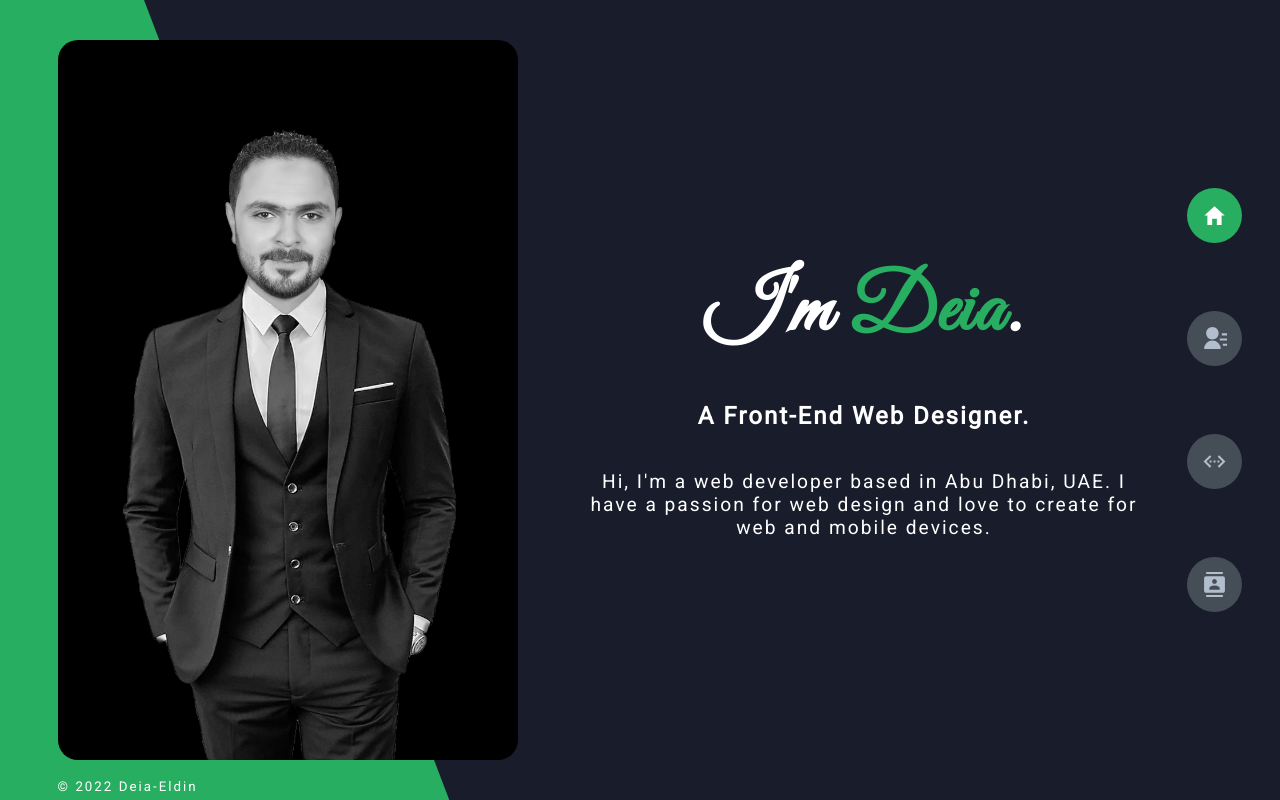
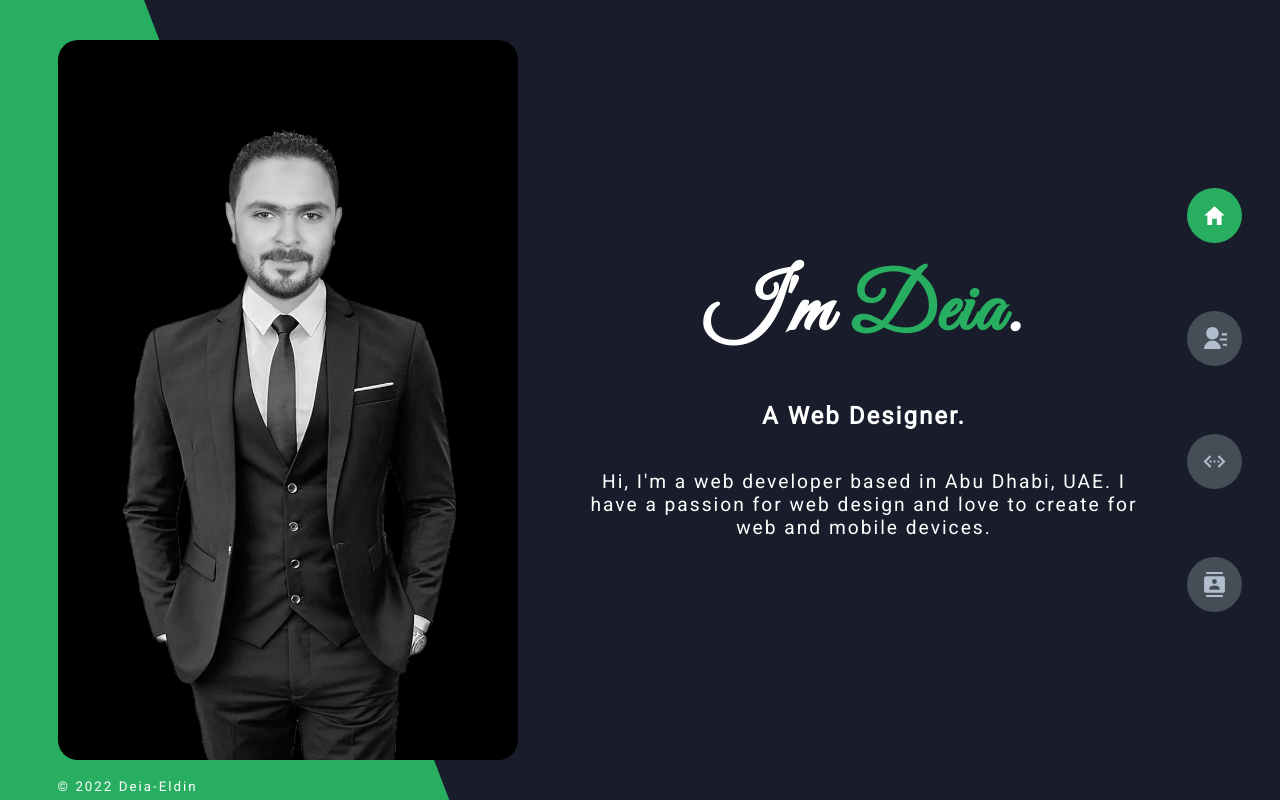
Before and after one commit to DeiaHamad/Project-5-Portfolio-Version-1, a React (Create React App) app: page / in a window 1280 px wide. Built offline with nearby package versions, Linux system fonts and the light colour scheme.

Commit message:
Update RightHome.js
fixing some data

```diff
--- a/src/components/home/rightHome/RightHome.js
+++ b/src/components/home/rightHome/RightHome.js
@@ -6,7 +6,7 @@ function RightHome() {
       <h1>
         I'm <span>Deia</span>.
       </h1>
-      <h3>A Front-End Web Designer.</h3>
+      <h3>A Web Designer.</h3>
       <p>
         Hi, I'm a web developer based in Abu Dhabi, UAE. I have a passion for
         web design and love to create for web and mobile devices.
```
